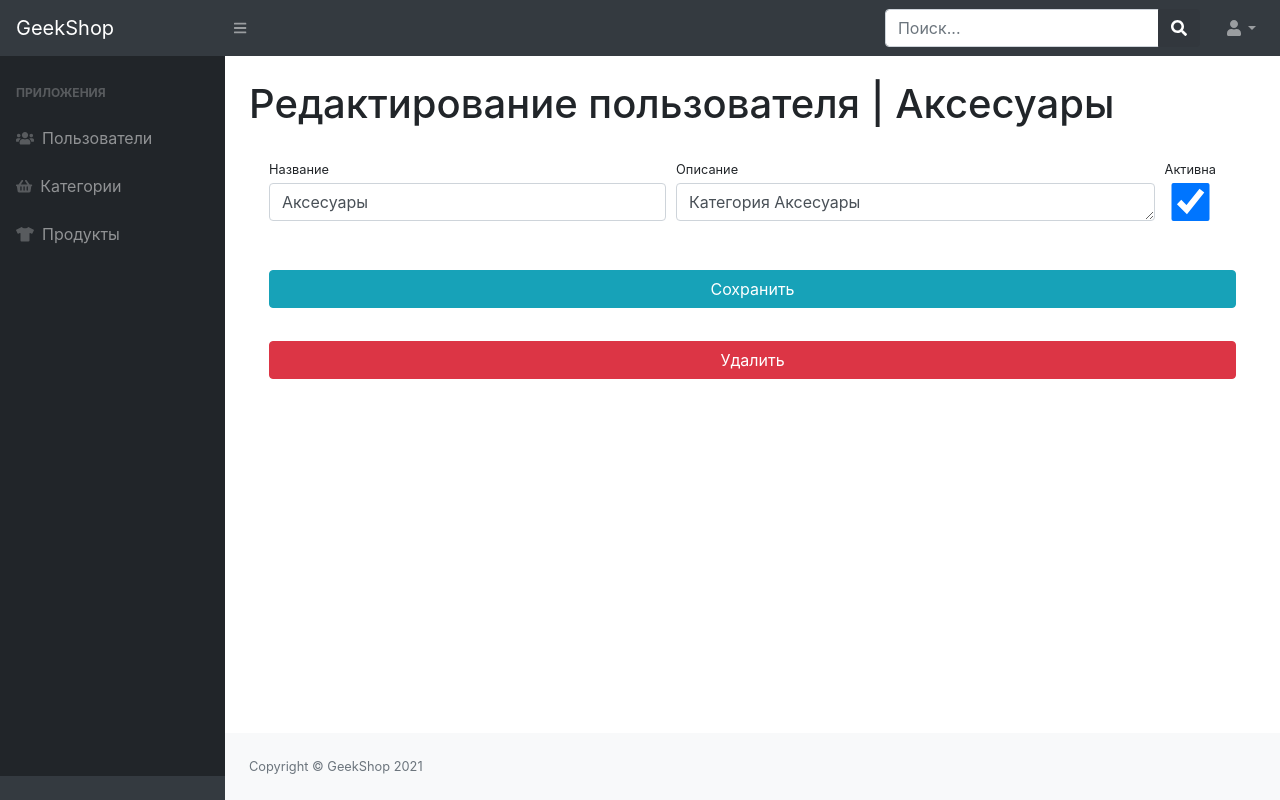
After one commit to t-rexamarin/geekbrains-django, a Django app: page /adminapp/categories-update/3 in a window 1280 px wide. The commit adds this page. Run offline with Django 3.2, Linux system fonts and the light colour scheme; the visitor is signed in with stand-in values (Sample User, id 1); data comes from the database, SQL or seed files in the repository; some libraries are stand-ins or nearby versions.

Commit message:
admin categories update and delete

```diff
--- /dev/null
+++ b/geekshop/adminapp/templates/adminapp/admin-categories-update-delete.html
@@ -0,0 +1,54 @@
+{% extends 'adminapp/base.html' %}
+
+{% block content %}
+    <div id="layoutSidenav_content">
+        <main>
+            <div class="container-fluid">
+                <h1 class="mt-4">Редактирование пользователя | {{ category_select.name }}</h1>
+                <div class="card-body">
+                    <form action="{% url 'adminapp:admin_categories_update' category_select.id %}" method="post" enctype="multipart/form-data">
+                        {% csrf_token %}
+                        <div class="form-row">
+                            <div class="col-lg-5">
+                                <div class="form-group">
+                                    <label class="small mb-1" for="{{ form.name.id_for_label }}">Название</label>
+                                    {{ form.name }}
+                                </div>
+                            </div>
+                            <div class="col-lg-6">
+                                <div class="form-group">
+                                    <label class="small mb-1" for="{{ form.description.id_for_label }}">Описание</label>
+                                    {{ form.description }}
+                                </div>
+                            </div>
+                            <div class="col-lg-0">
+                                <label class="small mb-1" for="{{ form.is_active.id_for_label }}">Активна</label>
+                                {{ form.is_active }}
+                            </div>
+                        </div>
+                        <div class="form-row">
+                            <div class="col-lg-12" style="margin-top: 33px;">
+                                <input class="btn btn-info btn-block" type="submit" value="Сохранить">
+                            </div>
+                        </div>
+                    </form>
+                    <form action="{% url 'adminapp:admin_categories_delete' category_select.id %}" method="post">
+                        {% csrf_token %}
+                        <div class="row">
+                            <div class="col-lg-12" style="margin-top: 33px;">
+                                <input class="btn btn-danger btn-block" type="submit" value="Удалить">
+                            </div>
+                        </div>
+                    </form>
+                </div>
+            </div>
+        </main>
+        <footer class="py-4 bg-light mt-auto">
+            <div class="container-fluid">
+                <div class="d-flex align-items-center justify-content-between small">
+                    <div class="text-muted">Copyright &copy; GeekShop 2021</div>
+                </div>
+            </div>
+        </footer>
+    </div>
+{% endblock %}
--- a/geekshop/adminapp/urls.py
+++ b/geekshop/adminapp/urls.py
@@ -1,6 +1,6 @@
 from django.urls import path
 from adminapp.views import index, admin_users, admin_users_create, admin_users_update, admin_users_delete, \
-    admin_categories, admin_categories_create
+    admin_categories, admin_categories_create, admin_categories_update, admin_categories_delete
 
 app_name = 'adminapp'
 urlpatterns = [
@@ -9,6 +9,9 @@ urlpatterns = [
     path('users-create/', admin_users_create, name='admin_users_create'),
     path('users-update/<int:pk>', admin_users_update, name='admin_users_update'),
     path('users-delete/<int:pk>', admin_users_delete, name='admin_users_delete'),
+
     path('categories/', admin_categories, name='admin_categories'),
     path('categories-create/', admin_categories_create, name='admin_categories_create'),
+    path('categories-update/<int:pk>', admin_categories_update, name='admin_categories_update'),
+    path('categories-delete/<int:pk>', admin_categories_delete, name='admin_categories_delete'),
 ]
--- a/geekshop/adminapp/views.py
+++ b/geekshop/adminapp/views.py
@@ -55,7 +55,7 @@ def admin_users_update(request, pk):
         form = UserAdminProfileForm(instance=user_select)
 
     context = {
-        'title': 'Geekshop - Админ | Редактирование',
+        'title': 'Geekshop - Админ | Редактирование пользователя',
         'form': form,
         'user_select': user_select
     }
@@ -98,3 +98,34 @@ def admin_categories_create(request):
     }
 
     return render(request, 'adminapp/admin-categories-create.html', context)
+
+
+@user_passes_test(lambda u: u.is_superuser)
+def admin_categories_update(request, pk):
+    category_select = ProductCategory.objects.get(pk=pk)
+
+    if request.method == 'POST':
+        form = ProductCategoryEditForm(data=request.POST, instance=category_select)
+        if form.is_valid():
+            form.save()
+            return HttpResponseRedirect(reverse('adminapp:admin_categories'))
+    else:
+        form = ProductCategoryEditForm(instance=category_select)
+
+    context = {
+        'title': 'Geekshop - Админ | Редактирование категории',
+        'form': form,
+        'category_select': category_select
+    }
+
+    return render(request, 'adminapp/admin-categories-update-delete.html', context)
+
+
+@user_passes_test(lambda u: u.is_superuser)
+def admin_categories_delete(request, pk):
+    if request.method == 'POST':
+        user = ProductCategory.objects.get(pk=pk)
+        user.is_active = False
+        user.save()
+
+    return HttpResponseRedirect(reverse('adminapp:admin_categories'))
```
Also changed, not shown: geekshop/adminapp/templates/adminapp/admin-categories-read.html (+10 -15 lines), geekshop/adminapp/templates/adminapp/admin-users-update-delete.html (+4 -4 lines).
